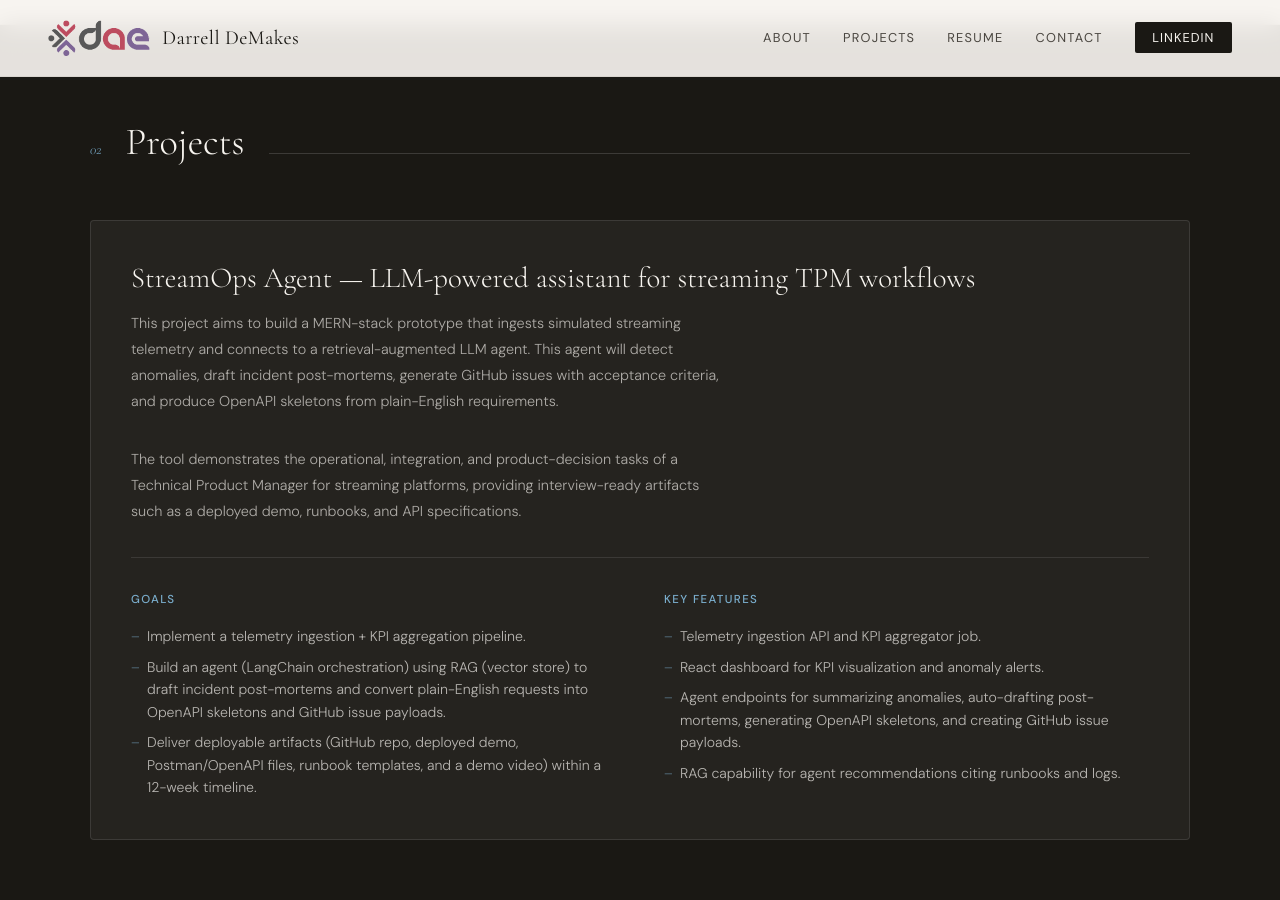
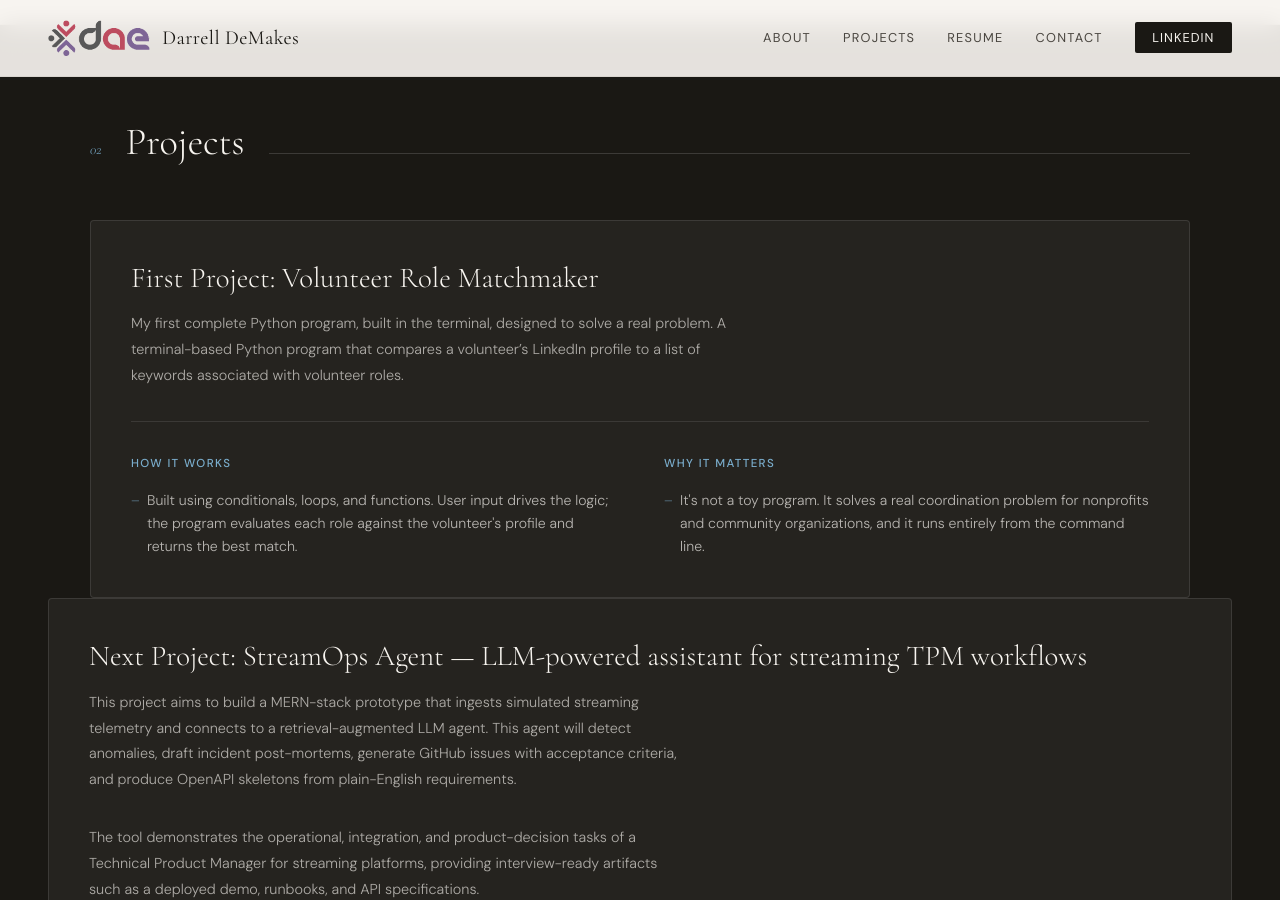
Before and after one commit to ddemakes/Darrell_DeMakes_6_Month_DAE, a Jekyll site: the page docs/index.html, which Jekyll copies as it is, in a window 1280 px wide and 900 px high, scrolled down 2098 px. Built offline with Jekyll 4.4.1, drawn with Linux system fonts in a browser that asks for light colours; some of the changed text lies outside the part shown.

Commit message:
Pages Changes 28

```diff
--- a/docs/index.html
+++ b/docs/index.html
@@ -741,7 +741,7 @@
     <div class="hero-right">
       <span class="hero-bg-text">PM</span>
       <div class="hero-photo-wrap">
-        <img src="assets/img/Headshot.png" alt="Darrell DeMakes" class="hero-photo">
+        <img src="assets/img/headshot.png" alt="Darrell DeMakes" class="hero-photo">
       </div>
       <div class="hero-stats">
         <div class="stat-item">
@@ -770,7 +770,7 @@
       </div>
       <div class="about-grid">
         <div class="about-left">
-          <img src="assets/img/Headshot.png" alt="Darrell DeMakes" class="about-photo">
+          <img src="assets/img/headshot.png" alt="Darrell DeMakes" class="about-photo">
           <div class="about-links">
             <a href="https://www.linkedin.com/in/ddemakes/" target="_blank" rel="noopener" class="about-link">LinkedIn</a>
             <a href="https://github.com/ddemakes" target="_blank" rel="noopener" class="about-link">GitHub</a>
@@ -782,7 +782,7 @@
           <p>I hold a Bachelor of Science in Media Production, Management, and Technology from the University of Florida.</p>
 
           <div style="margin-top: 2.5rem;">
-            <div class="exp-sub-title" style="margin-bottom: 1.25rem;">Technical Product Manager</div>
+            <div class="exp-sub-title" style="margin-bottom: 1.25rem;">Role: Technical Product Manager</div>
             <p style="font-size:0.9rem; color:var(--ink-light); line-height:1.8; margin-bottom:1.5rem;">Supporting a streaming product team by defining feature requirements, tracking metrics, and coordinating engineering and QA efforts for playback, ABR, DRM, and device functionalities. Translating product objectives into actionable backend tasks while gaining practical experience with media pipelines and operational telemetry.</p>
             <div style="display:grid; grid-template-columns:1fr 1fr; gap:2rem;">
               <div>
@@ -821,8 +821,28 @@
         <h2 class="section-title">Projects</h2>
         <div class="section-rule"></div>
       </div>
+            <div class="project-card">
+        <h3 class="project-title">First Project: Volunteer Role Matchmaker</h3>
+        <p class="project-desc">My first complete Python program, built in the terminal, designed to solve a real problem.  A terminal-based Python program that compares a volunteer’s LinkedIn profile to a list of keywords associated with volunteer roles.</p>
+        <div class="project-cols">
+          <div>
+            <div class="project-col-title">How It works</div>
+            <ul class="project-list">
+              <li>Built using conditionals, loops, and functions. User input drives the logic; the program evaluates each role against the volunteer's profile and returns the best match.</li>
+            </ul>
+          </div>
+          <div>
+            <div class="project-col-title">Why it matters</div>
+            <ul class="project-list">
+              <li>It's not a toy program. It solves a real coordination problem for nonprofits and community organizations, and it runs entirely from the command line.</li>
+            </ul>
+          </div>
+        </div>
+      </div>
+    </div>
+
       <div class="project-card">
-        <h3 class="project-title">StreamOps Agent — LLM-powered assistant for streaming TPM workflows</h3>
+        <h3 class="project-title">Next Project: StreamOps Agent — LLM-powered assistant for streaming TPM workflows</h3>
         <p class="project-desc">This project aims to build a MERN-stack prototype that ingests simulated streaming telemetry and connects to a retrieval-augmented LLM agent. This agent will detect anomalies, draft incident post-mortems, generate GitHub issues with acceptance criteria, and produce OpenAPI skeletons from plain-English requirements.</p>
         <p class="project-desc">The tool demonstrates the operational, integration, and product-decision tasks of a Technical Product Manager for streaming platforms, providing interview-ready artifacts such as a deployed demo, runbooks, and API specifications.</p>
         <div class="project-cols">
```
